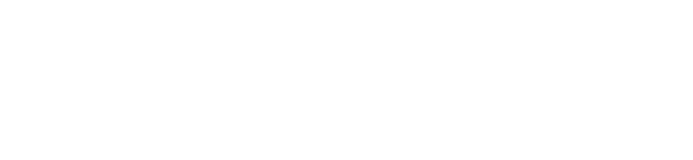
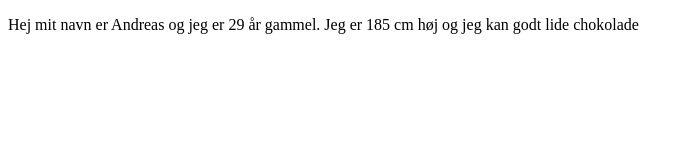
Before and after one commit to user4230/gruppearbejde_1, a plain HTML site: page index.html in a window 1280 px wide. Shown: the whole page, without its empty margins (0-693 px from the left). Drawn offline with Linux system fonts and the light colour scheme.

Commit message:
Added a description of myself as a p-tag

```diff
--- a/index.html
+++ b/index.html
@@ -6,7 +6,7 @@
 </head>
 <body>
 <section class="Andreas">
-
+    <p>Hej mit navn er Andreas og jeg er 29 år gammel. Jeg er 185 cm høj og jeg kan godt lide chokolade</p>
 </section>
 <section class="Jeppe">
 
```
